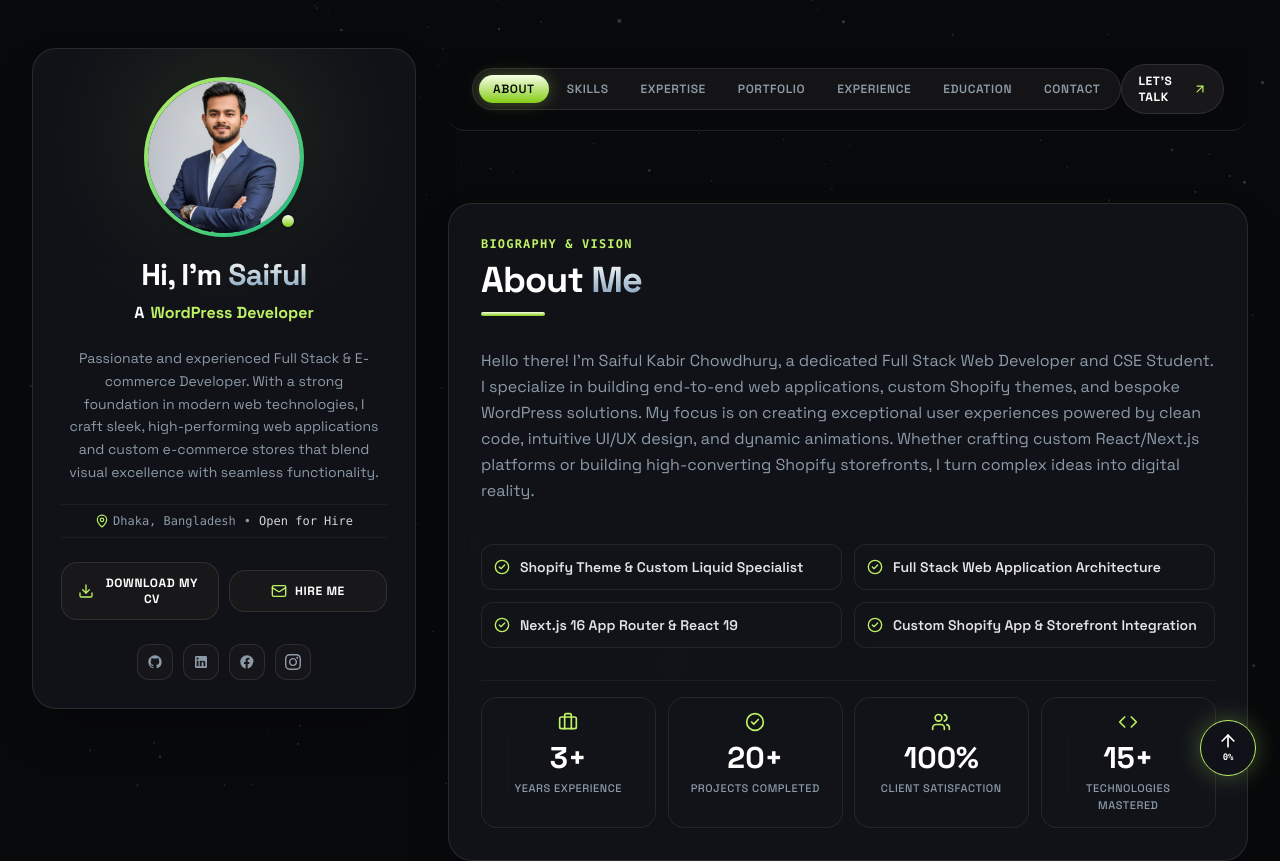
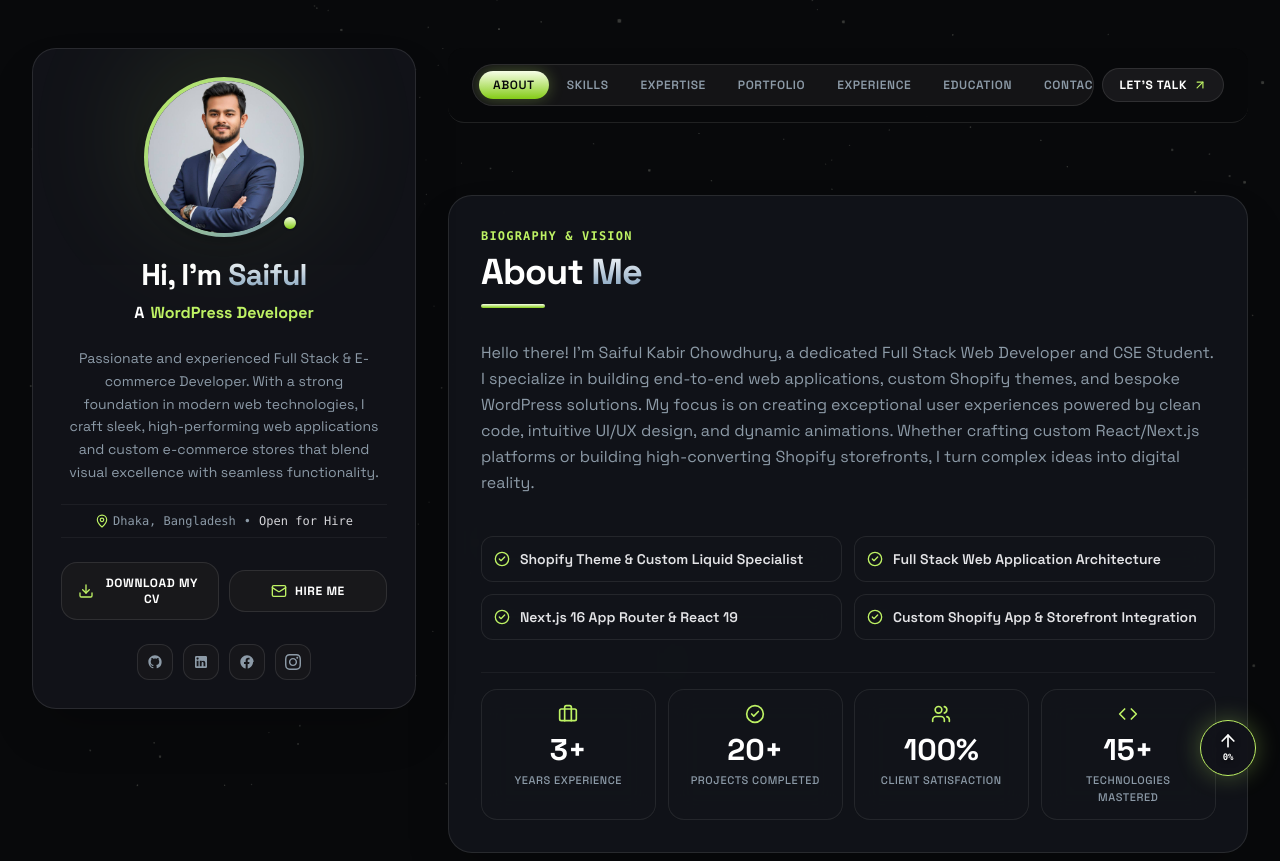
Before and after one commit to Saiful002/portfolio_v0.2, a Next.js app: page / in a window 1280 px wide. Shown: the top 861 px of the page. Built offline with nearby package versions, Linux system fonts and the light colour scheme.

Commit message:
Responsive accent & menubar fixed

```diff
--- a/src/app/globals.css
+++ b/src/app/globals.css
@@ -131,6 +131,27 @@ svg.text-accent {
   color: var(--text-slate);
 }
 
+/* Single Loop Avatar Circle Sweep Animation on Card Hover with Clean Neon Glow */
+.avatar-border-sweep {
+  stroke-dasharray: 304.73;
+  stroke-dashoffset: 304.73;
+  filter: drop-shadow(0 0 5px var(--accent-neon));
+  transition: stroke-dashoffset 0.3s ease;
+}
+
+.group:hover .avatar-border-sweep {
+  animation: singleCircleSweep 0.9s cubic-bezier(0.4, 0, 0.2, 1) 1 forwards;
+}
+
+@keyframes singleCircleSweep {
+  0% {
+    stroke-dashoffset: 304.73;
+  }
+  100% {
+    stroke-dashoffset: 0;
+  }
+}
+
 /* Infinite Marquee Animation */
 @keyframes marquee {
   0% {
--- a/src/app/page.jsx
+++ b/src/app/page.jsx
@@ -10,12 +10,14 @@ import Education from '@/components/Education/Education';
 import Contact from '@/components/Contact/Contact';
 import Footer from '@/components/Footer/Footer';
 import ScrollProgressButton from '@/components/ScrollProgress/ScrollProgressButton';
+import FloatingSideNav from '@/components/FloatingSideNav/FloatingSideNav';
 
 export default function Home() {
   return (
     <main className="relative min-h-screen bg-[#08090b] text-zinc-100">
       <Background3D />
       <ScrollProgressButton />
+      <FloatingSideNav />
       <div className="relative z-10 max-w-[1400px] mx-auto px-3 sm:px-6 lg:px-8 py-6 sm:py-12">
         {/* Mobile Top Header (only on mobile devices) */}
         <div className="block lg:hidden mb-4">
--- /dev/null
+++ b/src/components/FloatingSideNav/FloatingSideNav.jsx
@@ -0,0 +1,104 @@
+'use client';
+
+import { useState, useEffect } from 'react';
+import { motion, AnimatePresence } from 'framer-motion';
+import {
+  User,
+  Code2,
+  Briefcase,
+  FolderGit2,
+  History,
+  GraduationCap,
+  Mail,
+} from 'lucide-react';
+
+const navItems = [
+  { name: 'About', href: '#about', id: 'about', icon: User },
+  { name: 'Skills', href: '#skills', id: 'skills', icon: Code2 },
+  { name: 'Expertise', href: '#services', id: 'services', icon: Briefcase },
+  { name: 'Portfolio', href: '#portfolio', id: 'portfolio', icon: FolderGit2 },
+  { name: 'Experience', href: '#experience', id: 'experience', icon: History },
+  { name: 'Education', href: '#education', id: 'education', icon: GraduationCap },
+  { name: 'Contact', href: '#contact', id: 'contact', icon: Mail },
+];
+
+export default function FloatingSideNav() {
+  const [isVisible, setIsVisible] = useState(false);
+  const [activeSection, setActiveSection] = useState('about');
+
+  useEffect(() => {
+    const handleScroll = () => {
+      // Show side menu only when top header has scrolled out of view (> 150px)
+      if (window.scrollY > 150) {
+        setIsVisible(true);
+      } else {
+        setIsVisible(false);
+      }
+
+      // Track active section
+      const sections = navItems.map((item) => item.id);
+      const scrollPosition = window.scrollY + 250;
+
+      for (const sectionId of sections) {
+        const el = document.getElementById(sectionId);
+        if (el) {
+          const top = el.offsetTop;
+          const height = el.offsetHeight;
+          if (scrollPosition >= top && scrollPosition < top + height) {
+            setActiveSection(sectionId);
+            break;
+          }
+        }
+      }
+    };
+
+    window.addEventListener('scroll', handleScroll, { passive: true });
+    handleScroll();
+    return () => window.removeEventListener('scroll', handleScroll);
+  }, []);
+
+  return (
+    <AnimatePresence>
+      {isVisible && (
+        <motion.div
+          initial={{ opacity: 0, x: 30, scale: 0.95 }}
+          animate={{ opacity: 1, x: 0, scale: 1 }}
+          exit={{ opacity: 0, x: 30, scale: 0.95 }}
+          transition={{ duration: 0.3, ease: 'easeOut' }}
+          className="fixed right-4 xl:right-6 top-1/2 -translate-y-1/2 z-40 hidden lg:flex flex-col items-center gap-2.5 p-2 rounded-2xl bg-[#0d0f14]/90 backdrop-blur-xl border border-white/10 shadow-[0_10px_30px_rgba(0,0,0,0.5)]"
+        >
+          {navItems.map((item) => {
+            const Icon = item.icon;
+            const isActive = activeSection === item.id;
+
+            return (
+              <a
+                key={item.name}
+                href={item.href}
+                className="group relative flex items-center justify-center"
+                aria-label={item.name}
+              >
+                {/* Tooltip on hover */}
+                <div className="absolute right-full mr-3 px-3 py-1.5 rounded-xl bg-[#12141a] text-white text-xs font-semibold tracking-wide border border-white/10 shadow-xl opacity-0 group-hover:opacity-100 transition-all duration-200 pointer-events-none whitespace-nowrap flex items-center gap-1.5 translate-x-2 group-hover:translate-x-0">
+                  <span>{item.name}</span>
+                  {isActive && <span className="w-1.5 h-1.5 rounded-full bg-accent animate-pulse" />}
+                </div>
+
+                {/* Nav Button */}
+                <div
+                  className={`relative w-10 h-10 rounded-xl flex items-center justify-center transition-all duration-300 ${
+                    isActive
+                      ? 'bg-accent text-[#08090b] shadow-[0_0_15px_var(--accent-glow)] scale-105'
+                      : 'text-[#8c9aa7] hover:text-white hover:bg-white/10'
+                  }`}
+                >
+                  <Icon className="w-4 h-4" />
+                </div>
+              </a>
+            );
+          })}
+        </motion.div>
+      )}
+    </AnimatePresence>
+  );
+}
--- a/src/components/Header/Header.jsx
+++ b/src/components/Header/Header.jsx
@@ -41,17 +41,17 @@ export default function Header() {
   }, []);
 
   return (
-    <header className="sticky top-0 z-40 w-full max-w-full py-3 sm:py-4 bg-[#08090b]/90 backdrop-blur-xl border-b border-white/10 mb-6 sm:mb-8 rounded-2xl box-border">
-      <div className="px-4 sm:px-6 flex items-center justify-between w-full max-w-full box-border">
+    <header className="sticky top-0 z-40 w-full max-w-full py-2.5 sm:py-4 bg-[#08090b]/90 backdrop-blur-xl border-b border-white/10 mb-6 sm:mb-8 rounded-2xl box-border">
+      <div className="px-3 sm:px-6 flex items-center justify-between w-full max-w-full box-border gap-2 overflow-hidden">
         {/* Navigation Tabs */}
-        <nav className="hidden md:flex items-center gap-1 bg-zinc-900/80 p-1.5 rounded-full border border-white/10">
+        <nav className="hidden md:flex items-center gap-0.5 lg:gap-1 bg-zinc-900/80 p-1 lg:p-1.5 rounded-full border border-white/10 overflow-x-auto scrollbar-none max-w-full shrink">
           {navItems.map((item) => {
             const isActive = activeSection === item.href.substring(1);
             return (
               <a
                 key={item.name}
                 href={item.href}
-                className={`relative px-3.5 py-1.5 text-xs font-semibold uppercase tracking-wider rounded-full transition-all duration-300 ${
+                className={`relative px-2.5 lg:px-3.5 py-1 lg:py-1.5 text-[11px] lg:text-xs font-semibold uppercase tracking-wider rounded-full transition-all duration-300 shrink-0 ${
                   isActive ? 'text-[#08090b]' : 'text-[#8c9aa7] hover:text-white'
                 }`}
               >
@@ -69,14 +69,14 @@ export default function Header() {
         </nav>
 
         {/* Brand Tag for Mobile */}
-        <div className="md:hidden font-bold text-white text-xs sm:text-sm">
+        <div className="md:hidden font-bold text-white text-xs sm:text-sm truncate">
           Saiful Kabir <span className="text-gradient-silver">Chowdhury</span>
         </div>
 
         {/* CTA Button */}
         <a
           href="#contact"
-          className="hidden md:flex items-center gap-1.5 px-4 py-2 rounded-full bg-zinc-900 border border-white/10 text-white text-xs font-bold uppercase tracking-wider hover:border-accent hover:bg-zinc-800 transition-all"
+          className="hidden md:flex items-center gap-1.5 px-3 lg:px-4 py-1.5 lg:py-2 rounded-full bg-zinc-900 border border-white/10 text-white text-[11px] lg:text-xs font-bold uppercase tracking-wider hover:border-accent hover:bg-zinc-800 transition-all shrink-0"
         >
           <span>Let&apos;s Talk</span>
           <ArrowUpRight className="w-3.5 h-3.5 text-accent shrink-0" />
--- a/src/components/Sidebar/Sidebar.jsx
+++ b/src/components/Sidebar/Sidebar.jsx
@@ -31,19 +31,45 @@ export default function Sidebar() {
         {/* Subtle Ambient Glow */}
         <div className="absolute top-0 left-1/2 -translate-x-1/2 w-44 h-44 rounded-full blur-3xl pointer-events-none" style={{ backgroundColor: 'var(--accent-neon)', opacity: 0.12 }} />
 
-        {/* Profile Avatar Frame */}
-        <div className="relative w-36 h-36 sm:w-40 sm:h-40 rounded-full p-1 shadow-lg shadow-accent/20" style={{ background: 'linear-gradient(135deg, var(--accent-neon) 0%, #10b981 100%)' }}>
-          <div className="relative w-full h-full rounded-full overflow-hidden bg-zinc-900">
+        {/* Profile Avatar Frame with Single Loop Circle Animation on Card Hover */}
+        <div className="relative w-36 h-36 sm:w-40 sm:h-40 rounded-full p-1 shadow-lg shadow-accent/20 flex items-center justify-center">
+          {/* Base Static Border Ring */}
+          <div className="absolute inset-0 rounded-full p-[2px]" style={{ background: 'linear-gradient(135deg, var(--accent-neon) 0%, #7a9bb9 100%)' }} />
+
+          {/* Avatar Image (Sharp, Pristine Circular Clip) */}
+          <div className="relative w-full h-full rounded-full overflow-hidden bg-zinc-900 z-10">
             <Image
               src="/images/dp.jpg"
               alt={personalDetails.name}
               fill
               sizes="(max-width: 768px) 160px, 160px"
               priority
-              className="object-cover object-center group-hover:scale-105 transition-transform duration-500"
+              className="object-cover object-center"
             />
           </div>
-          <span className="absolute bottom-2 right-2 flex h-4 w-4">
+
+          {/* SVG Single Loop Animated Circle Border on Card Hover (Positioned on top of border ring) */}
+          <svg className="absolute inset-0 w-full h-full pointer-events-none -rotate-90 z-20 overflow-visible rounded-full" viewBox="0 0 100 100">
+            <defs>
+              <linearGradient id="avatarCircleGradient" x1="0%" y1="0%" x2="100%" y2="100%">
+                <stop offset="0%" stopColor="var(--accent-neon)" />
+                <stop offset="50%" stopColor="#ffffff" stopOpacity="0.9" />
+                <stop offset="100%" stopColor="var(--accent-neon)" />
+              </linearGradient>
+            </defs>
+            <circle
+              cx="50"
+              cy="50"
+              r="48.5"
+              fill="none"
+              stroke="url(#avatarCircleGradient)"
+              strokeWidth="3.5"
+              strokeLinecap="round"
+              className="avatar-border-sweep"
+            />
+          </svg>
+
+          <span className="absolute bottom-1.5 right-1.5 flex h-4 w-4 z-30">
             <span className="animate-ping absolute inline-flex h-full w-full rounded-full bg-accent opacity-75"></span>
             <span className="relative inline-flex rounded-full h-4 w-4 bg-accent border-2 border-[#12141a]"></span>
           </span>
```
